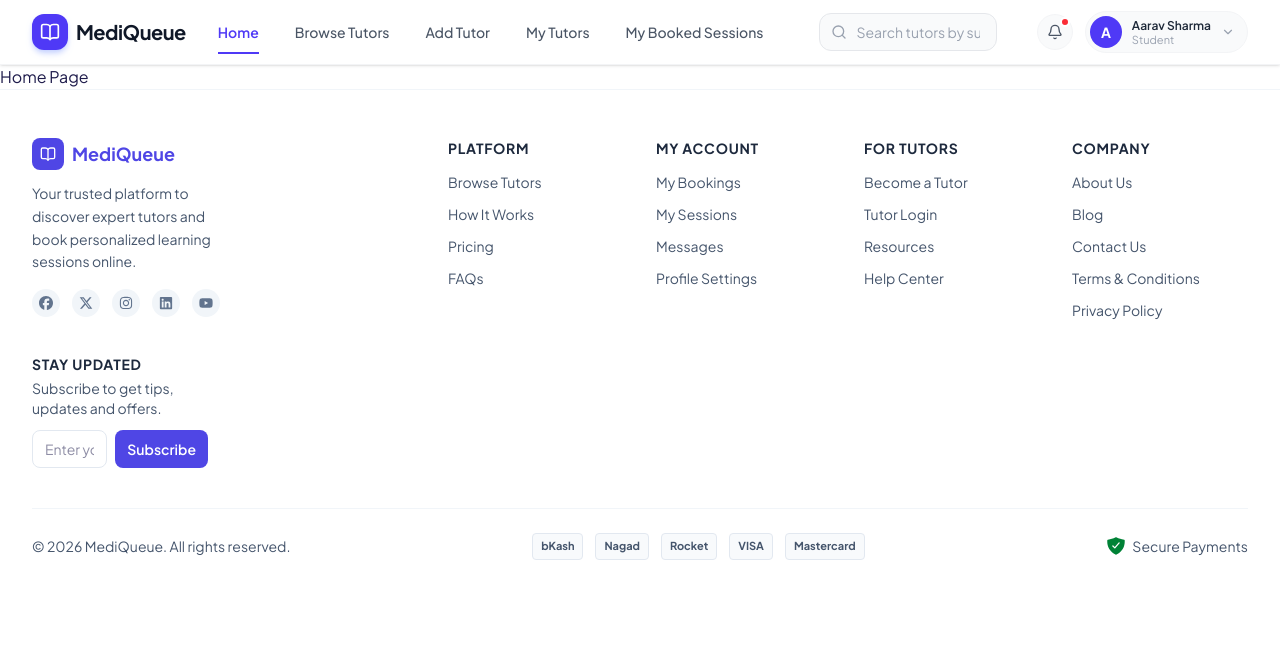
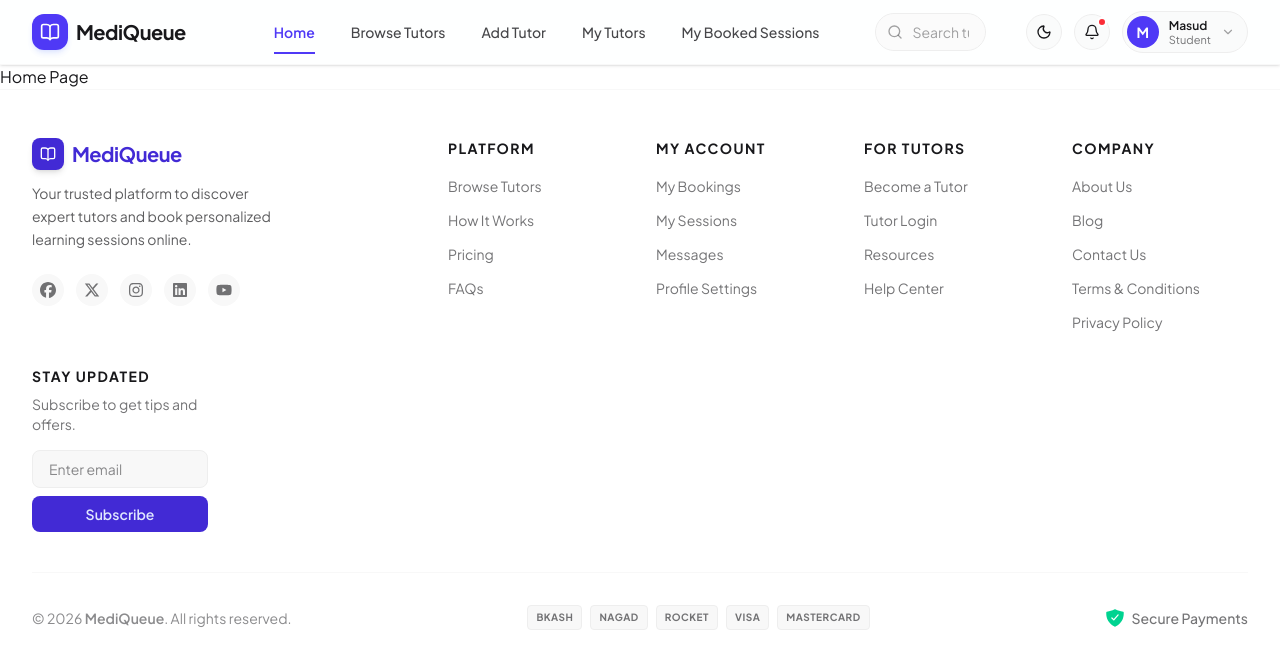
Before and after one commit to nasirmasud/b13-a9-client, a Next.js app: page / in a window 1280 px wide. Shown: the top 668 px of the page. Built offline with nearby package versions, Linux system fonts and the light colour scheme.

Commit message:
Add DaisyUI for enhanced styling and implement theme toggle in Navbar

```diff
--- a/package.json
+++ b/package.json
@@ -17,6 +17,7 @@
   },
   "devDependencies": {
     "@tailwindcss/postcss": "^4",
+    "daisyui": "^5.5.19",
     "eslint": "^9",
     "eslint-config-next": "16.2.6",
     "tailwindcss": "^4"
--- a/src/app/components/Footer.jsx
+++ b/src/app/components/Footer.jsx
@@ -24,8 +24,8 @@ export default function Footer() {
   const currentYear = new Date().getFullYear()
 
   return (
-    <footer className="bg-white border-t border-slate-100 pt-12 pb-6">
-      <div className="mx-auto px-4 sm:px-6 lg:px-8">
+    <footer className="bg-base-100 border-t border-base-200 pt-12 pb-6 text-base-content transition-colors duration-300">
+      <div className="mx-auto px-4 sm:px-6 lg:px-8 container">
 
         {/* Top Section: Brand, Links, Newsletter */}
         <div className="grid grid-cols-2 md:grid-cols-6 gap-8 mb-10">
@@ -33,26 +33,26 @@ export default function Footer() {
           {/* Brand & Socials */}
           <div className="col-span-2">
             <div className="flex items-center gap-2 mb-3">
-              <div className="w-8 h-8 bg-primary rounded-lg flex items-center justify-center">
+              <div className="w-8 h-8 bg-primary rounded-lg flex items-center justify-center shadow-md">
                 <BookOpen className="w-4 h-4 text-white" />
               </div>
-              <span className="text-lg font-bold text-primary">MediQueue</span>
+              <span className="text-xl font-bold text-primary tracking-tight">MediQueue</span>
             </div>
 
-            <p className="text-sm text-slate-600 leading-relaxed max-w-[200px]">
+            <p className="text-sm text-base-content/70 leading-relaxed max-w-[240px]">
               Your trusted platform to discover expert tutors and book personalized learning sessions online.
             </p>
 
             {/* Social Icons */}
-            <div className="flex items-center gap-3 mt-4">
+            <div className="flex items-center gap-3 mt-6">
               {SocialIcons.map(({ Icon, label, href }) => (
                 <Link
                   key={label}
                   href={href}
                   aria-label={label}
-                  className="w-7 h-7 rounded-full bg-slate-100 hover:bg-primary hover:text-white text-slate-500 flex items-center justify-center transition-colors"
+                  className="w-8 h-8 rounded-full bg-base-200 hover:bg-primary hover:text-white text-base-content/60 flex items-center justify-center transition-all"
                 >
-                  <Icon className="w-3.5 h-3.5" />
+                  <Icon className="w-4 h-4" />
                 </Link>
               ))}
             </div>
@@ -61,15 +61,15 @@ export default function Footer() {
           {/* Dynamic Link Groups */}
           {Object.entries(footerLinks).map(([group, links]) => (
             <div key={group}>
-              <p className="text-sm font-bold text-slate-800 mb-3 uppercase tracking-wider">
+              <p className="text-sm font-bold text-base-content mb-4 uppercase tracking-widest">
                 {group}
               </p>
-              <ul className="space-y-2">
+              <ul className="space-y-2.5">
                 {links.map((link) => (
                   <li key={link}>
                     <Link
                       href="#"
-                      className="text-sm text-slate-600 hover:text-primary transition-colors"
+                      className="text-sm text-base-content/60 hover:text-primary transition-colors"
                     >
                       {link}
                     </Link>
@@ -80,23 +80,23 @@ export default function Footer() {
           ))}
 
           {/* Newsletter Subscription */}
-          <div className="col-span-2 md:col-span-1">
-            <p className="text-sm font-bold text-slate-800 mb-1 uppercase tracking-wider">
+          <div className="col-span-2 md:col-span-2 lg:col-span-1">
+            <p className="text-sm font-bold text-base-content mb-2 uppercase tracking-widest">
               Stay Updated
             </p>
-            <p className="text-sm text-slate-600 mb-3">
-              Subscribe to get tips, updates and offers.
+            <p className="text-sm text-base-content/60 mb-4">
+              Subscribe to get tips and offers.
             </p>
-            <form className="flex gap-2">
+            <form className="flex flex-col gap-2">
               <input
                 type="email"
                 required
-                placeholder="Enter your email"
-                className="flex-1 px-3 py-2 text-sm border border-slate-200 rounded-lg focus:outline-none focus:ring-2 focus:ring-primary/30 focus:border-primary min-w-0"
+                placeholder="Enter email"
+                className="w-full px-4 py-2 text-sm bg-base-200 border border-base-300 rounded-lg focus:outline-none focus:ring-2 focus:ring-primary/20 focus:border-primary transition-all text-base-content"
               />
               <button
                 type="submit"
-                className="px-3 py-2 bg-primary text-white text-sm font-semibold rounded-lg hover:bg-primary-dark transition-colors shrink-0"
+                className="w-full px-4 py-2 bg-primary text-primary-content text-sm font-semibold rounded-lg hover:bg-primary-dark transition-all"
               >
                 Subscribe
               </button>
@@ -105,17 +105,17 @@ export default function Footer() {
         </div>
 
         {/* Bottom Section: Copyright, Payments, Security */}
-        <div className="border-t border-slate-100 pt-6 flex flex-col sm:flex-row items-center justify-between gap-4">
-          <p className="text-sm text-slate-600">
-            © {currentYear} MediQueue. All rights reserved.
+        <div className="border-t border-base-200 pt-8 flex flex-col md:flex-row items-center justify-between gap-6">
+          <p className="text-sm text-base-content/50">
+            © {currentYear} <span className="font-semibold">MediQueue</span>. All rights reserved.
           </p>
 
           {/* Payment Badges */}
-          <ul className="flex items-center gap-3">
+          <ul className="flex flex-wrap items-center justify-center gap-2">
             {paymentMethods.map((method) => (
               <li
                 key={method}
-                className="text-[11px] font-bold text-slate-600 bg-slate-50 border border-slate-200 px-2 py-1 rounded"
+                className="text-[10px] font-bold text-base-content/60 bg-base-200 border border-base-300 px-2 py-1 rounded tracking-wider uppercase"
               >
                 {method}
               </li>
@@ -123,8 +123,8 @@ export default function Footer() {
           </ul>
 
           {/* Security Badge */}
-          <div className="flex items-center gap-1.5 text-sm text-slate-600">
-            <IoShieldCheckmark className='text-green-700 text-xl' />
+          <div className="flex items-center gap-1.5 text-sm text-base-content/60 font-medium">
+            <IoShieldCheckmark className='text-success text-xl' />
             Secure Payments
           </div>
         </div>
--- a/src/app/components/Navbar.jsx
+++ b/src/app/components/Navbar.jsx
@@ -1,6 +1,6 @@
-'use client'
+'use client';
 
-import { Bell, BookOpen, ChevronDown, Menu, Search, X } from 'lucide-react';
+import { Bell, BookOpen, ChevronDown, Menu, Moon, Search, Sun, X } from 'lucide-react';
 import Link from 'next/link';
 import { usePathname } from 'next/navigation';
 import { useEffect, useState } from 'react';
@@ -17,6 +17,21 @@ const Navbar = () => {
   const [mobileOpen, setMobileOpen] = useState(false)
   const pathname = usePathname()
 
+  const [theme, setTheme] = useState('light');
+
+  const handleThemeToggle = (e) => {
+    if (e.target.checked) {
+      setTheme('dark');
+    } else {
+      setTheme('light');
+    }
+  };
+
+  useEffect(() => {
+    const html = document.documentElement;
+    html.setAttribute('data-theme', theme);
+  }, [theme]);
+
   useEffect(() => {
     if (mobileOpen) {
       document.body.style.overflow = 'hidden';
@@ -27,20 +42,22 @@ const Navbar = () => {
 
   return (
     <>
-      <header className="sticky top-0 z-50 bg-white/90 backdrop-blur-md border-b border-gray-100 shadow-sm transition-all duration-300">
-        <div className="mx-auto px-4 sm:px-6 lg:px-8">
+      <header className="sticky top-0 z-50 bg-base-100/90 backdrop-blur-md border-b border-base-200 shadow-sm transition-all duration-300">
+        <div className="mx-auto px-4 sm:px-6 lg:px-8 container">
           <div className="flex items-center justify-between h-16 gap-4">
 
             {/* Logo */}
             <Link href="/" className="flex items-center gap-2 shrink-0">
-              <div className="w-9 h-9 bg-indigo-600 rounded-xl flex items-center justify-center shadow-md shadow-indigo-200">
+              <div className="w-9 h-9 bg-indigo-600 rounded-xl flex items-center justify-center shadow-md shadow-indigo-200/50">
                 <BookOpen className="w-5 h-5 text-white" />
               </div>
-              <span className="text-xl font-bold text-gray-900 tracking-tight font-montserrat">
+              <span className="text-xl font-bold text-base-content tracking-tight font-montserrat">
                 MediQueue
               </span>
             </Link>
+            <div className='w-4 md:w-10'></div>
 
+            {/* Nav Items */}
             <nav className="hidden md:flex items-center gap-1">
               {navItems.map((item) => {
                 const isActive = pathname === item.href;
@@ -48,76 +65,101 @@ const Navbar = () => {
                   <Link
                     key={item.href}
                     href={item.href}
-                    className="px-4 py-2 text-sm font-medium relative group transition-colors rounded-lg hover:bg-indigo-50/50"
+                    className="px-4 py-2 text-sm font-medium relative group transition-colors rounded-lg hover:bg-indigo-50/50 dark:hover:bg-indigo-950/30"
                   >
-                    <span className={isActive ? 'text-indigo-600 font-semibold' : 'text-gray-600 group-hover:text-indigo-600'}>
+                    <span className={isActive ? 'text-indigo-600 dark:text-indigo-400 font-semibold' : 'text-base-content/80 group-hover:text-indigo-600 dark:group-hover:text-indigo-400'}>
                       {item.name}
                     </span>
 
-                    <span className={`absolute -bottom-1 left-4 right-4 h-0.5 bg-indigo-600 transition-all duration-300 ${isActive ? 'w-[calc(100%-32px)]' : 'w-0 group-hover:w-[calc(100%-32px)]'}`} />
+                    <span className={`absolute -bottom-1 left-4 right-4 h-0.5 bg-indigo-600 dark:bg-indigo-400 transition-all duration-300 ${isActive ? 'w-[calc(100%-32px)]' : 'w-0 group-hover:w-[calc(100%-32px)]'}`} />
                   </Link>
                 )
               })}
             </nav>
 
             {/* Search + Actions */}
-            <div className="hidden md:flex items-center flex-1 ml-6 mr-6">
+            <div className="hidden lg:flex items-center flex-1 ml-6 mr-6">
               <div className="relative w-full">
-                <Search className="absolute left-3 top-1/2 -translate-y-1/2 w-4 h-4 text-gray-400" />
+                <Search className="absolute left-3 top-1/2 -translate-y-1/2 w-4 h-4 text-base-content/40" />
                 <input
                   type="text"
                   placeholder="Search tutors by subject or name..."
-                  className="w-full pl-9 pr-4 py-2 text-sm bg-gray-50 border border-gray-200 rounded-xl focus:outline-none focus:ring-2 focus:ring-indigo-600/20 focus:border-indigo-600 placeholder-gray-400 transition-all"
+                  className="w-full pl-9 pr-4 py-2 text-sm bg-base-200/50 border border-base-300 rounded-full focus:outline-none focus:ring-2 focus:ring-indigo-600/20 focus:border-indigo-600 placeholder-base-content/40 transition-all text-base-content"
                 />
               </div>
             </div>
 
             <div className="hidden md:flex items-center gap-3">
-              {/* Bell */}
-              <button className="relative w-9 h-9 rounded-full bg-gray-50 hover:bg-indigo-50 flex items-center justify-center transition-colors border border-gray-100">
-                <Bell className="w-4 h-4 text-gray-600" />
-                <span className="absolute top-0.5 right-0.5 w-2.5 h-2.5 bg-red-500 rounded-full border-2 border-white" />
+              {/* DeskTop Theme Button */}
+              <label className="btn btn-ghost btn-circle swap swap-rotate w-9 h-9 min-h-0 bg-base-200/60 hover:bg-indigo-50 dark:hover:bg-indigo-950/50 border border-base-300 text-base-content flex items-center justify-center transition-colors">
+                <input
+                  type="checkbox"
+                  onChange={handleThemeToggle}
+                  checked={theme === 'dark'}
+                />
+                {/* Light Mode এ Moon দেখাবে */}
+                <Moon className="swap-off w-4 h-4" />
+                {/* Dark Mode এ Sun দেখাবে */}
+                <Sun className="swap-on w-4 h-4" />
+              </label>
+
+              <button className="relative w-9 h-9 rounded-full bg-base-200/60 hover:bg-indigo-50 dark:hover:bg-indigo-950/50 flex items-center justify-center transition-colors border border-base-300 text-base-content">
+                <Bell className="w-4 h-4" />
+                <span className="absolute top-0.5 right-0.5 w-2.5 h-2.5 bg-red-500 rounded-full border-2 border-base-100" />
               </button>
 
               {/* User */}
-              <button className="flex items-center gap-2.5 pl-1 pr-3 py-1 rounded-full bg-gray-50 hover:bg-indigo-50 border border-gray-100 transition-colors">
-                <div className="w-8 h-8 rounded-full bg-indigo-600 flex items-center justify-center text-white text-sm font-bold">A</div>
-                <div className="text-left">
-                  <p className="text-xs font-semibold text-gray-800 leading-none">Aarav Sharma</p>
-                  <p className="text-[11px] text-gray-400 leading-none mt-0.5">Student</p>
+              <button className="flex items-center gap-2.5 pl-1 pr-3 py-1 rounded-full bg-base-200/60 hover:bg-indigo-50 dark:hover:bg-indigo-950/50 border border-base-300 transition-colors">
+                <div className="w-8 h-8 rounded-full bg-indigo-600 flex items-center justify-center text-white text-sm font-bold">M</div>
+                <div className="text-left hidden lg:block">
+                  <p className="text-xs font-semibold text-base-content leading-none">Masud</p>
+                  <p className="text-[11px] text-base-content/60 leading-none mt-0.5">Student</p>
                 </div>
-                <ChevronDown className="w-3.5 h-3.5 text-gray-400" />
+                <ChevronDown className="w-3.5 h-3.5 text-base-content/40" />
               </button>
             </div>
 
-            {/* Mobile hamburger */}
-            <button className="md:hidden p-2 rounded-lg hover:bg-gray-100" onClick={() => setMobileOpen(true)}>
-              <Menu className="w-5 h-5 text-gray-700" />
-            </button>
+            {/* Mobile Actions & hamburger */}
+            <div className="flex items-center gap-2 md:hidden">
+              {/* Mobile Theme Button */}
+              <label className="btn btn-ghost btn-circle swap swap-rotate text-base-content btn-sm flex items-center justify-center">
+                <input
+                  type="checkbox"
+                  onChange={handleThemeToggle}
+                  checked={theme === 'dark'}
+                />
+                <Moon className="swap-off w-5 h-5 block" />
+                <Sun className="swap-on w-5 h-5 block" />
+              </label>
+              <button className="p-2 rounded-lg hover:bg-base-200 text-base-content" onClick={() => setMobileOpen(true)}>
+                <Menu className="w-5 h-5" />
+              </button>
+            </div>
+
           </div>
         </div>
       </header>
 
       {/* Mobile Menu */}
-      <div className={`fixed inset-0 z-[9999] md:hidden transition-opacity duration-300 ${mobileOpen ? 'opacity-100 pointer-events-auto' : 'opacity-0 pointer-events-none'}`}>
-        <div onClick={() => setMobileOpen(false)} className="absolute inset-0 bg-black/50 backdrop-blur-sm" />
+      <div className={`fixed inset-0 z-9999 md:hidden transition-opacity duration-300 ${mobileOpen ? 'opacity-100 pointer-events-auto' : 'opacity-0 pointer-events-none'}`}>
+        <div onClick={() => setMobileOpen(false)} className="absolute inset-0 bg-black/60 backdrop-blur-sm" />
 
-        <div className={`absolute top-0 left-0 w-[280px] h-full bg-white shadow-2xl flex flex-col transition-transform duration-300 ease-in-out ${mobileOpen ? 'translate-x-0' : '-translate-x-full'}`}>
+        <div className={`absolute top-0 left-0 w-70 h-full bg-base-100 shadow-2xl flex flex-col transition-transform duration-300 ease-in-out ${mobileOpen ? 'translate-x-0' : '-translate-x-full'}`}>
 
-          <div className="flex items-center justify-between p-4 border-b border-gray-100">
-            <span className="text-xl font-bold text-gray-900 tracking-tight">MediQueue</span>
-            <button onClick={() => setMobileOpen(false)} className="p-2 text-gray-400 hover:bg-gray-100 rounded-full transition-colors">
+          <div className="flex items-center justify-between p-4 border-b border-base-200">
+            <span className="text-xl font-bold text-base-content tracking-tight">MediQueue</span>
+            <button onClick={() => setMobileOpen(false)} className="p-2 text-base-content/50 hover:bg-base-200 rounded-full transition-colors">
               <X className="w-5 h-5" />
             </button>
           </div>
 
-          <div className="px-4 py-3 border-b border-gray-50">
+          <div className="px-4 py-3 border-b border-base-200">
             <div className="relative">
-              <Search className="absolute left-3 top-1/2 -translate-y-1/2 w-4 h-4 text-gray-400" />
+              <Search className="absolute left-3 top-1/2 -translate-y-1/2 w-4 h-4 text-base-content/40" />
               <input
                 type="text"
                 placeholder="Search tutors..."
-                className="w-full pl-9 pr-4 py-2 text-sm bg-gray-50 border border-gray-200 rounded-xl focus:outline-none focus:ring-2 focus:ring-indigo-600/20"
+                className="w-full pl-9 pr-4 py-2 text-sm bg-base-200 border border-base-300 rounded-xl focus:outline-none focus:ring-2 focus:ring-indigo-600/20 text-base-content placeholder-base-content/40"
               />
             </div>
           </div>
@@ -130,7 +172,7 @@ const Navbar = () => {
                   key={item.href}
                   href={item.href}
                   onClick={() => setMobileOpen(false)}
-                  className={`block py-3.5 px-4 text-base font-semibold rounded-2xl transition-all ${isActive ? 'bg-indigo-50 text-indigo-600' : 'text-gray-700 active:bg-gray-50'}`}
+                  className={`block py-3.5 px-4 text-base font-semibold rounded-2xl transition-all ${isActive ? 'bg-indigo-50 dark:bg-indigo-950/50 text-indigo-600 dark:text-indigo-400' : 'text-base-content hover:bg-base-200'}`}
                 >
                   <div className="flex items-center justify-between">
                     <span>{item.name}</span>
@@ -140,11 +182,11 @@ const Navbar = () => {
             })}
           </div>
 
-          <div className="p-4 border-t bg-gray-50/50 flex items-center gap-3">
-            <div className="w-9 h-9 rounded-full bg-indigo-600 flex items-center justify-center text-white text-sm font-bold shrink-0">A</div>
+          <div className="p-4 border-t border-base-200 bg-base-200/30 flex items-center gap-3">
+            <div className="w-9 h-9 rounded-full bg-indigo-600 flex items-center justify-center text-white text-sm font-bold shrink-0">M</div>
             <div className="min-w-0">
-              <p className="text-sm font-bold text-gray-800 truncate">Aarav Sharma</p>
-              <p className="text-xs text-gray-400 truncate">Student</p>
+              <p className="text-sm font-bold text-base-content truncate">Masud</p>
+              <p className="text-xs text-base-content/50 truncate">Student</p>
             </div>
           </div>
 
--- a/src/app/globals.css
+++ b/src/app/globals.css
@@ -1,4 +1,5 @@
 @import "tailwindcss";
+@plugin "daisyui";
 
 @theme {
   --color-primary: #4f46e5;
@@ -15,6 +16,18 @@
 
 body {
   font-family: var(--font-sans);
-  color: var(--color-navy);
-  background: #fff;
+  color: var(--color-base-content);
+  background-color: var(--color-base-100);
 }
+
+.swap {
+  display: inline-grid;
+  place-content: center;
+}
+
+.swap > * {
+  grid-column-start: 1;
+  grid-row-start: 1;
+  transition-duration: 300ms;
+  transition-timing-function: cubic-bezier(0.4, 0, 0.2, 1);
+}
```
Also changed, not shown: 1 other file (tests, documents, lock files or other folders).
